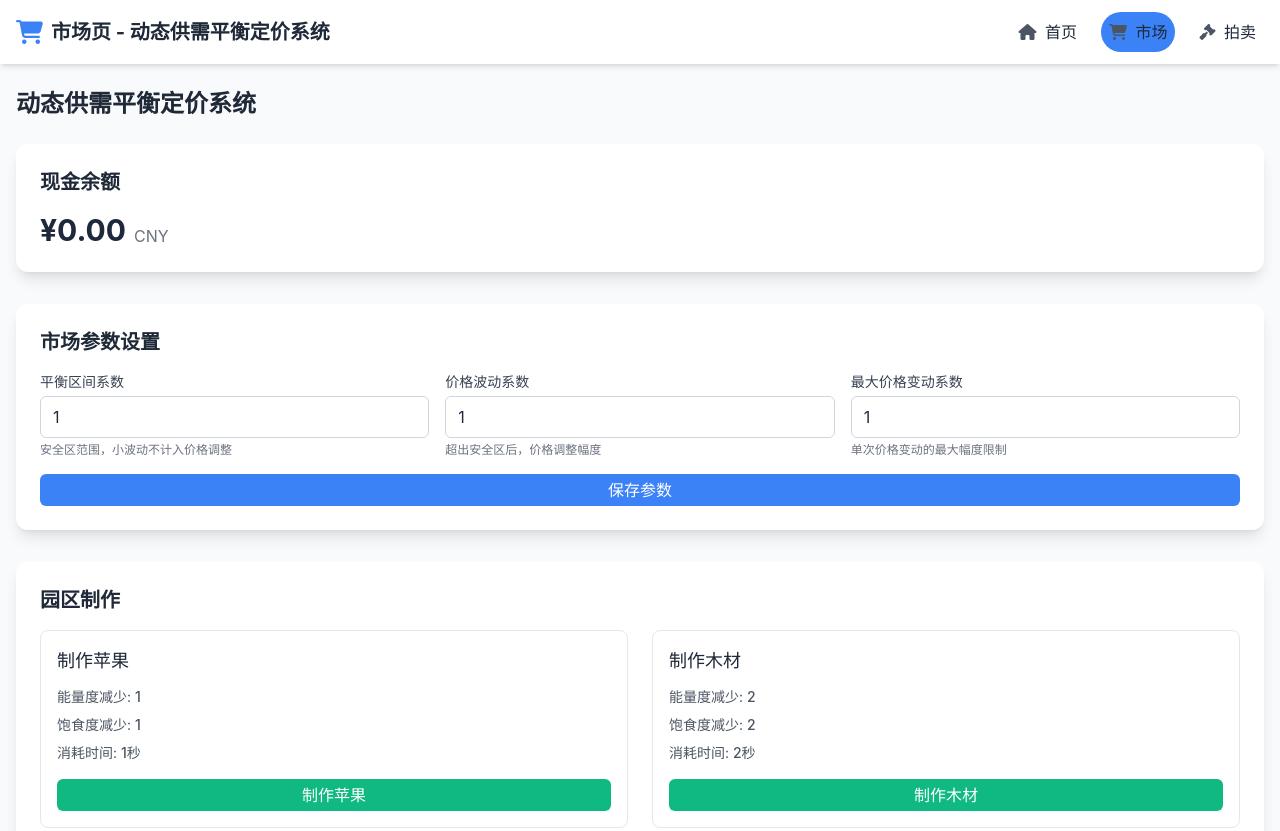
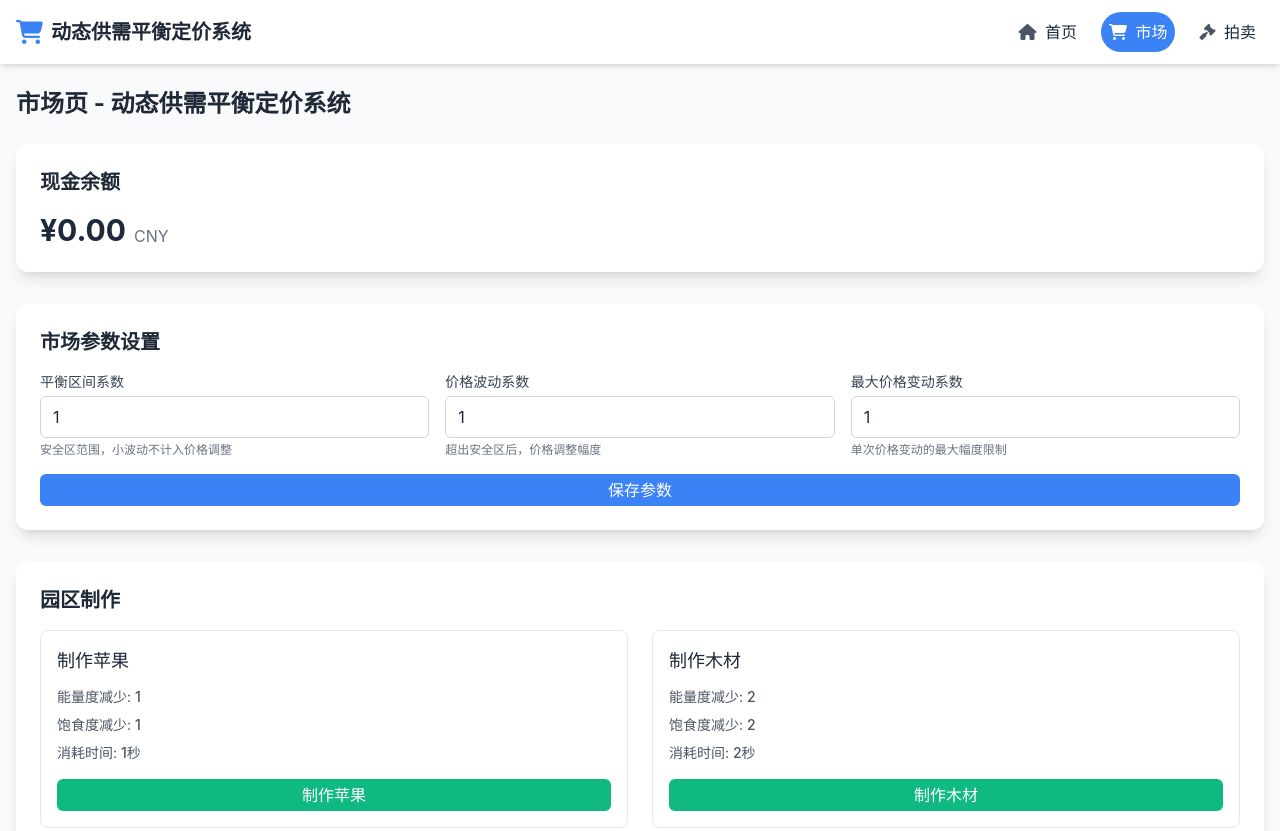
Before and after one commit to lab-mengpuzi/1Pixel, a plain HTML site: page frontend/html/market.html in a window 1280 px wide. Shown: the top 831 px of the page. Drawn offline with Linux system fonts and the light colour scheme; no server answers.

Commit message:
Change file / directory

```diff
--- a/frontend/html/market.html
+++ b/frontend/html/market.html
@@ -45,7 +45,7 @@
         <div class="container mx-auto px-4 py-3 flex items-center justify-between">
             <div class="flex items-center space-x-2">
                 <i class="fa fa-shopping-cart text-primary text-2xl"></i>
-                <h1 class="text-xl font-bold text-gray-800">市场页 - 动态供需平衡定价系统</h1>
+                <h1 class="text-xl font-bold text-gray-800">动态供需平衡定价系统</h1>
             </div>
             <div class="flex items-center space-x-4">
                 <a href="index.html" class="bg-white hover:bg-gray-300 p-2 rounded-full transition-colors duration-200" title="现金余额跟踪系统">
@@ -53,8 +53,8 @@
                     <span class="ml-1 hidden sm:inline">首页</span>
                 </a>
                 <a href="market.html" class="bg-primary hover:bg-blue-600 p-2 rounded-full transition-colors duration-200" title="市场页">
-                    <i class="fa fa-shopping-cart text-gray-600"></i>
-                    <span class="ml-1 hidden sm:inline">市场</span>
+                    <i class="fa fa-shopping-cart text-gray-600 text-white"></i>
+                    <span class="ml-1 hidden sm:inline text-white">市场</span>
                 </a>
                 <a href="dutch_auction.html" class="bg-white hover:bg-gray-300 p-2 rounded-full transition-colors duration-200" title="荷兰钟拍卖系统">
                     <i class="fa fa-gavel text-gray-600"></i>
@@ -66,7 +66,7 @@
 
     <main class="flex-grow container mx-auto px-4 py-6">
         <div class="flex justify-between items-center mb-6">
-            <h1 class="text-2xl font-bold text-gray-800">动态供需平衡定价系统</h1>
+            <h1 class="text-2xl font-bold text-gray-800">市场页 - 动态供需平衡定价系统</h1>
         </div>
 
         <!-- 现金余额 -->
```
Also changed, not shown: frontend/html/dutch_auction.html (+3 -3 lines), frontend/html/index.html (+3 -3 lines).
